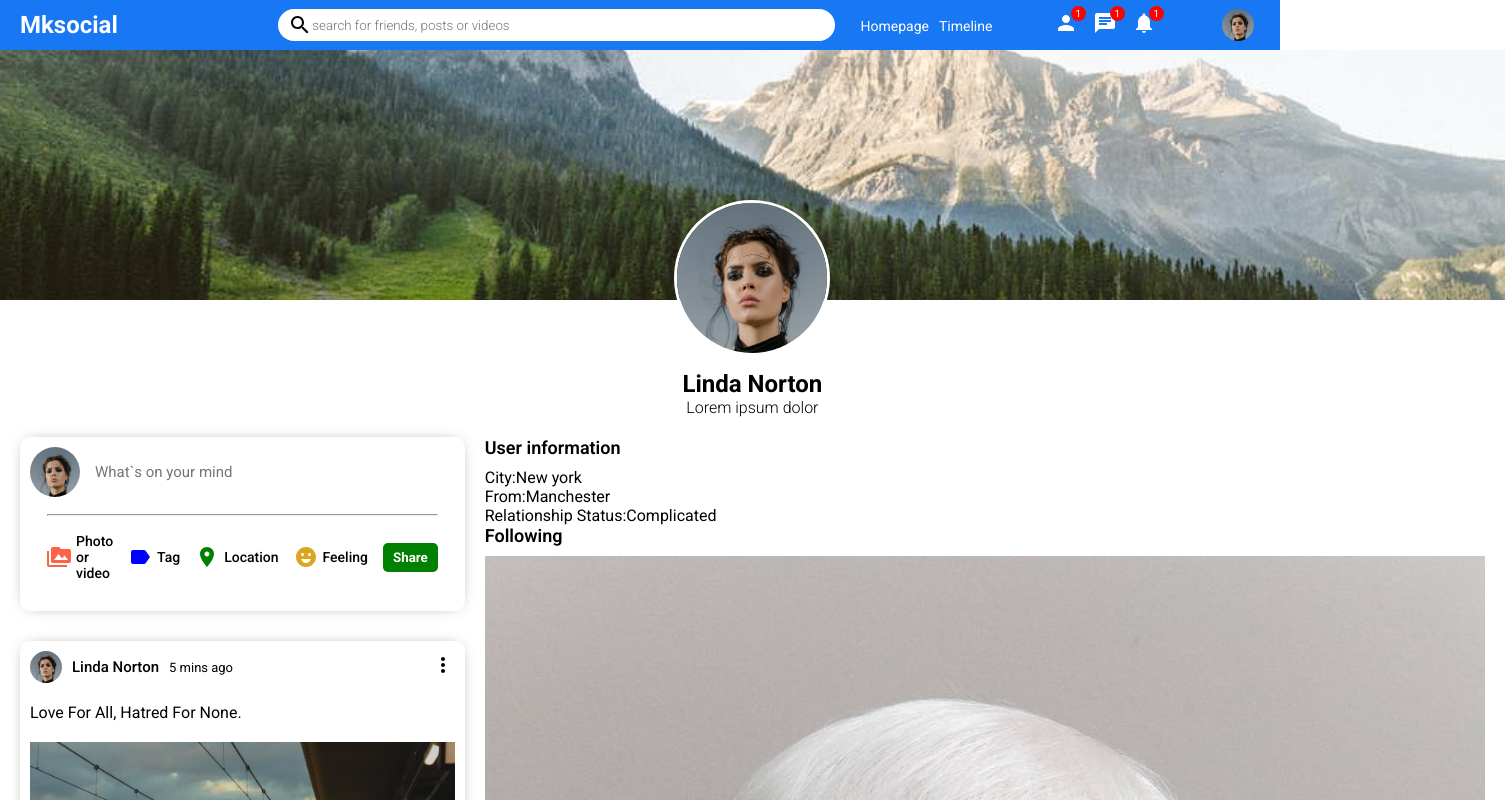
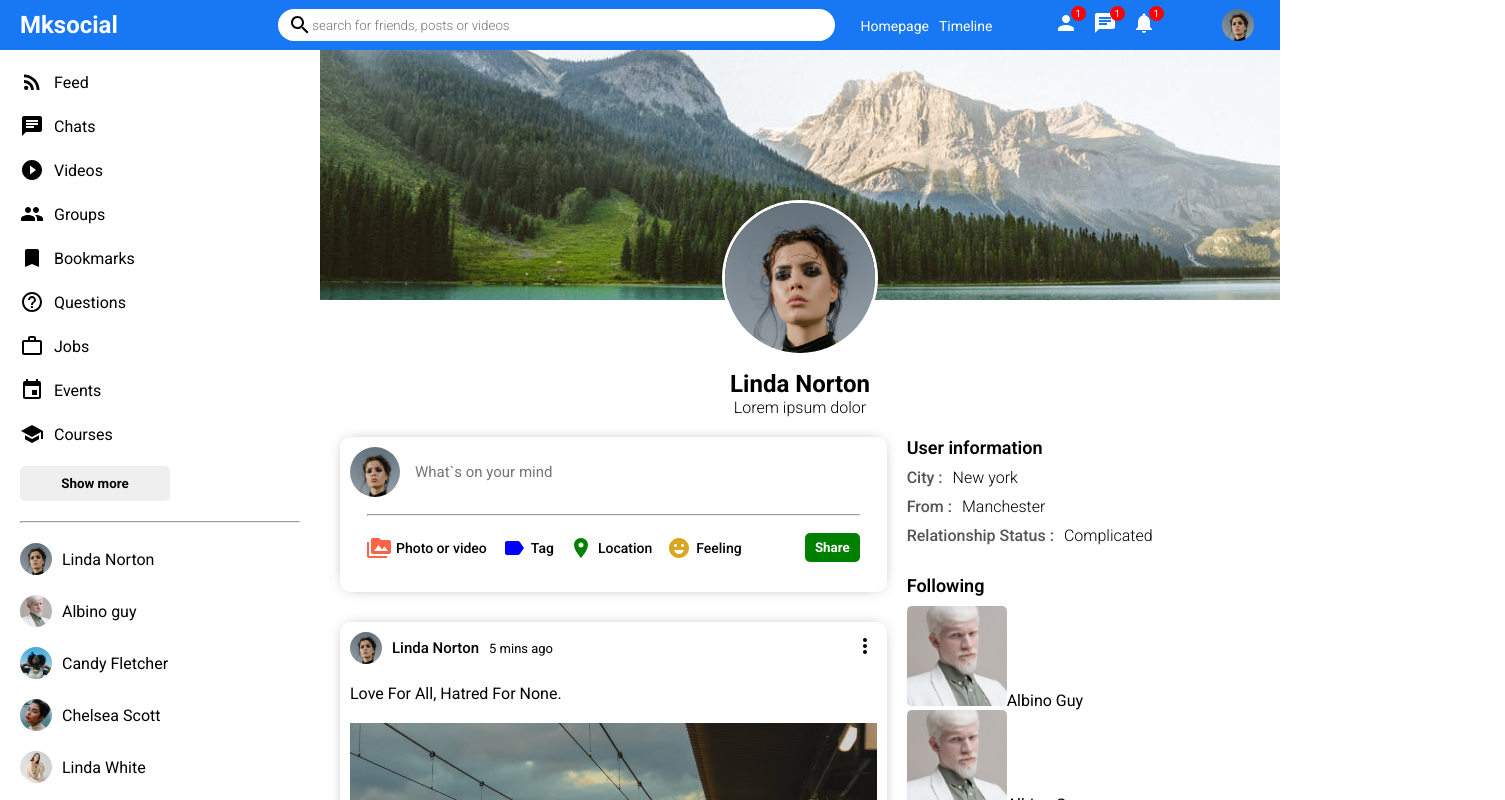
Before and after one commit to mkolade/socialMediaMERNapp, a React (Vite) app in the folder frontend/: page / in a window 1280 px wide. Shown: the top 800 px of the page, 1505 px wide, since content can reach past the window. Built offline with nearby package versions, Linux system fonts and the light colour scheme.

Commit message:
changed case to match normal semantics for classes

```diff
--- a/frontend/src/components/RightBar.jsx
+++ b/frontend/src/components/RightBar.jsx
@@ -34,16 +34,16 @@ export default function RightBar() {
         <h4 className='profileRightbarTitle'>User information</h4>
         <div className="profileRightbarInfo">
           <div className="profileRightbarInfoItem">
-            <span className="profileRightbarInfoKey">City:</span>
-            <span className="profileRightbarInfovalue">New york</span>
+            <span className="profileRightbarInfoKey">City :</span>
+            <span className="profileRightbarInfoValue">New york</span>
           </div>
           <div className="profileRightbarInfoItem">
-            <span className="profileRightbarInfoKey">From:</span>
-            <span className="profileRightbarInfovalue">Manchester</span>
+            <span className="profileRightbarInfoKey">From :</span>
+            <span className="profileRightbarInfoValue">Manchester</span>
           </div>
           <div className="profileRightbarInfoItem">
-            <span className="profileRightbarInfoKey">Relationship Status:</span>
-            <span className="profileRightbarInfovalue">Complicated</span>
+            <span className="profileRightbarInfoKey">Relationship Status :</span>
+            <span className="profileRightbarInfoValue">Complicated</span>
           </div>
         </div>
 
--- a/frontend/src/index.css
+++ b/frontend/src/index.css
@@ -10,3 +10,25 @@
   font-weight: 600;
   margin-bottom: 10px;
 }
+.profileRightbarInfo{
+  margin-bottom: 30px;
+}
+.profileRightbarInfoItem{
+  margin-bottom: 10px;
+}
+.profileRightbarInfoKey{
+  margin-right: 10px;
+  font-weight: 500;
+  color: #555;
+}
+.profileRightbarInfoValue{
+  font-weight: 300;
+}
+
+
+.followerImg{
+  width: 100px;
+  height: 100px;
+  object-fit: cover;
+  border-radius: 5px;
+}
```
